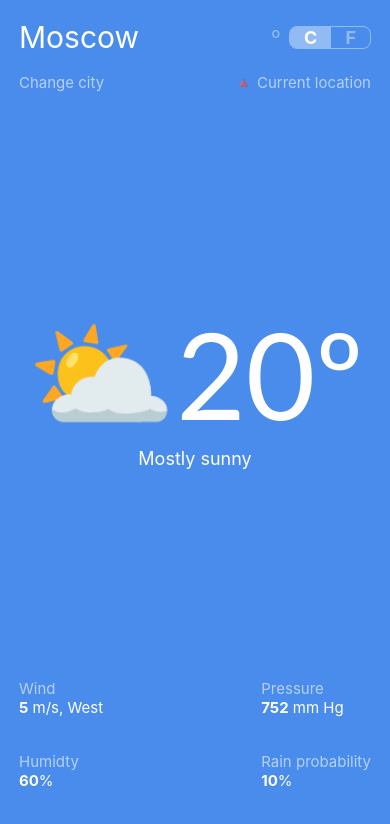
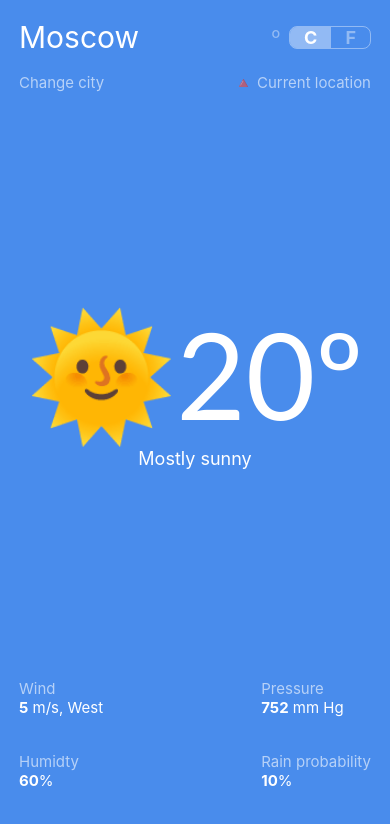
Before and after one commit to dekitsuneco/react-native-weather-forecast, a React Native app: screen / in a window 390 px wide. Shown: the top 824 px of the page. Built offline with nearby package versions, Linux system fonts and the light colour scheme.

Commit message:
Add icons switching logic

```diff
--- a/App.js
+++ b/App.js
@@ -8,13 +8,14 @@ const App = () => {
   const weatherData = {
     temperature: 20,
     description: 'Mostly sunny',
+    status: 'sun',
     wind: 5,
     humidity: 60,
     pressure: 752,
     rainProb: 10,
   };
 
-  const {temperature, description, ...weatherReport} = weatherData;
+  const {temperature, description, status, ...weatherReport} = weatherData;
 
   // States:
   const [temp, setTemp] = useState(temperature);
@@ -34,7 +35,7 @@ const App = () => {
         toCelcius={toCelcius}
         toFahrenheit={toFahrenheit}
       />
-      <WidgetBlock temp={temp} description={description} />
+      <WidgetBlock temp={temp} status={status} description={description} />
       <InfoBlock weatherReport={weatherReport} />
     </View>
   );
--- a/components/WidgetBlock/WidgetBlock.js
+++ b/components/WidgetBlock/WidgetBlock.js
@@ -1,12 +1,20 @@
 import {StyleSheet, Text, View} from 'react-native';
 import React from 'react';
 
-const Main = ({temp, description}) => {
+const WidgetBlock = ({temp, status, description}) => {
+  const iconSet = {
+    cloud: '☁',
+    rain: '🌧',
+    storm: '🌩',
+    partly_cloudly: '⛅',
+    sun: '🌞',
+  };
+
   return (
     <View style={styles.widgetBlock}>
       <View style={styles.topRow}>
         <View style={styles.weatherIcon}>
-          <Text style={styles.icon}>⛅</Text>
+          <Text style={styles.icon}>{iconSet[status]}</Text>
         </View>
         <View style={styles.weatherTemp}>
           <Text style={styles.temp}>{temp}º</Text>
@@ -21,7 +29,7 @@ const Main = ({temp, description}) => {
   );
 };
 
-export default Main;
+export default WidgetBlock;
 
 const styles = StyleSheet.create({
   widgetBlock: {
```
